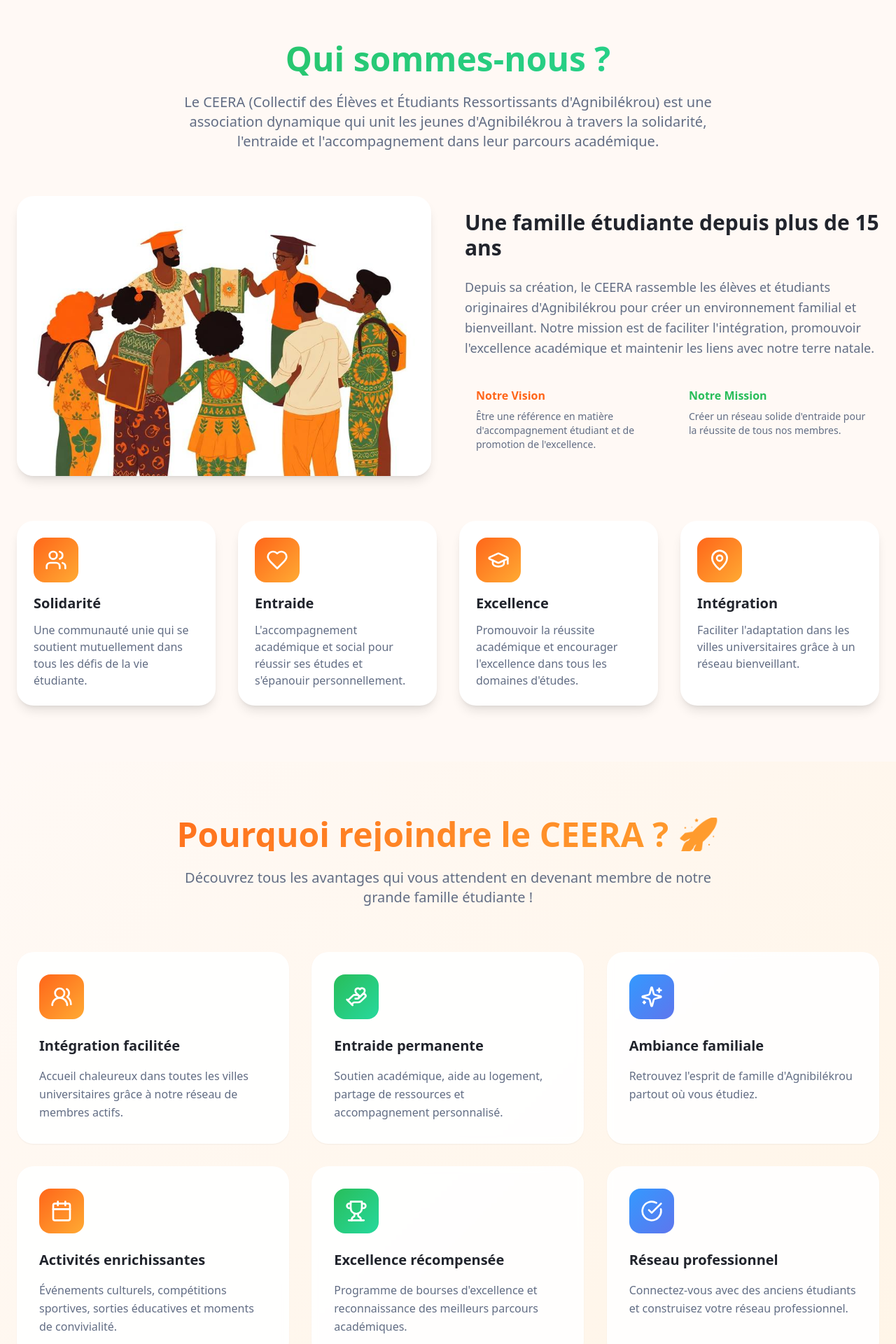
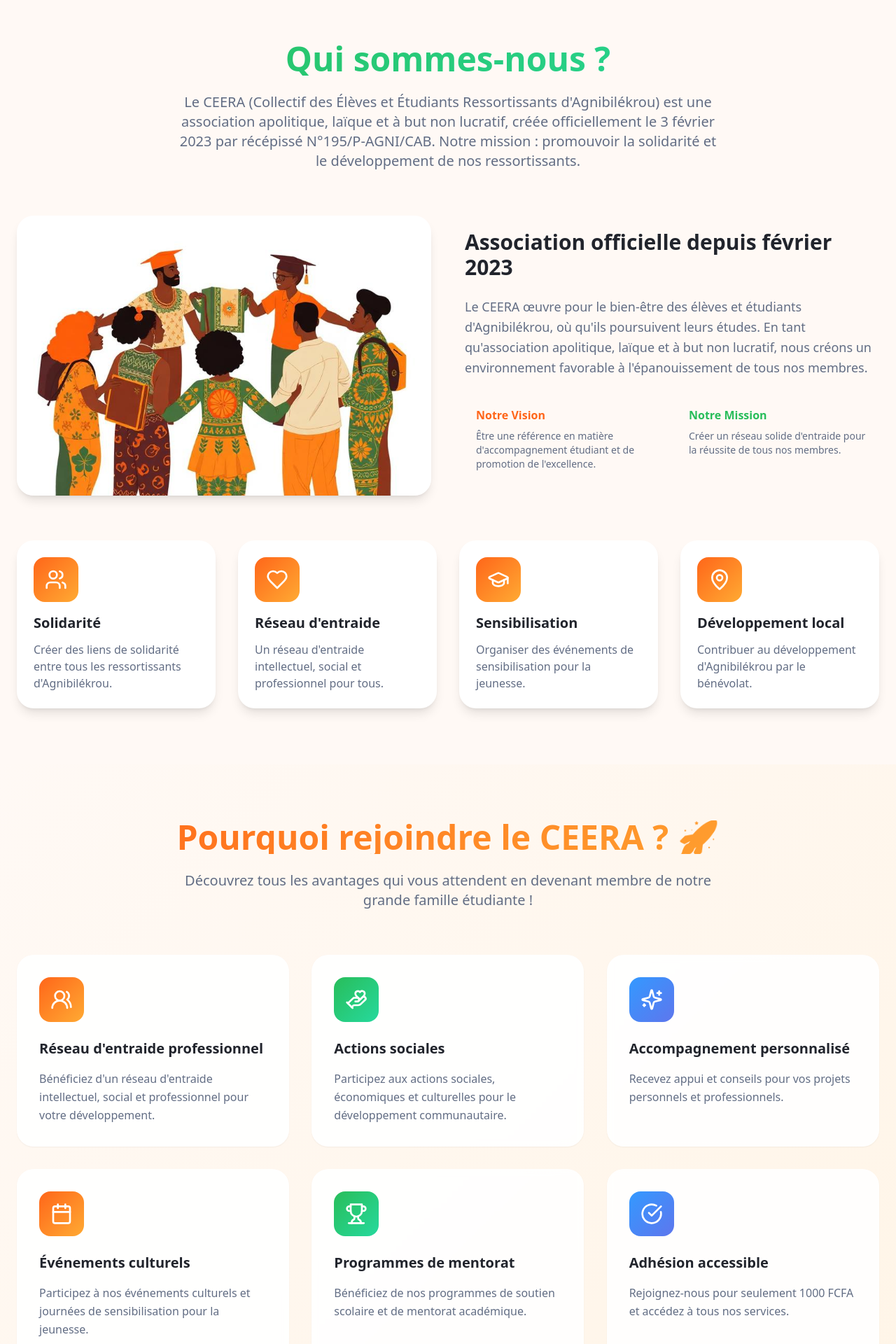
Before and after one commit to GueiAmos/ceera-bac, a React (Vite) app: page / in a window 1280 px wide. Shown: the part 820-2740 px from the top of the page at 70% size. Built offline with nearby package versions, Linux system fonts and the light colour scheme.

Commit message:
Enrich landing page content
Use information from ceera.lovable.app to enhance the landing page.

```diff
--- a/src/components/AboutSection.tsx
+++ b/src/components/AboutSection.tsx
@@ -6,22 +6,22 @@ const AboutSection = () => {
     {
       icon: Users,
       title: "Solidarité",
-      description: "Une communauté unie qui se soutient mutuellement dans tous les défis de la vie étudiante."
+      description: "Créer des liens de solidarité entre tous les ressortissants d'Agnibilékrou."
     },
     {
       icon: Heart,
-      title: "Entraide",
-      description: "L'accompagnement académique et social pour réussir ses études et s'épanouir personnellement."
+      title: "Réseau d'entraide",
+      description: "Un réseau d'entraide intellectuel, social et professionnel pour tous."
     },
     {
       icon: GraduationCap,
-      title: "Excellence",
-      description: "Promouvoir la réussite académique et encourager l'excellence dans tous les domaines d'études."
+      title: "Sensibilisation",
+      description: "Organiser des événements de sensibilisation pour la jeunesse."
     },
     {
       icon: MapPin,
-      title: "Intégration",
-      description: "Faciliter l'adaptation dans les villes universitaires grâce à un réseau bienveillant."
+      title: "Développement local",
+      description: "Contribuer au développement d'Agnibilékrou par le bénévolat."
     }
   ];
 
@@ -35,8 +35,9 @@ const AboutSection = () => {
           </h2>
           <p className="text-xl text-muted-foreground max-w-3xl mx-auto">
             Le CEERA (Collectif des Élèves et Étudiants Ressortissants d'Agnibilékrou)
-            est une association dynamique qui unit les jeunes d'Agnibilékrou à travers
-            la solidarité, l'entraide et l'accompagnement dans leur parcours académique.
+            est une association apolitique, laïque et à but non lucratif, créée officiellement
+            le 3 février 2023 par récépissé N°195/P-AGNI/CAB. Notre mission : promouvoir
+            la solidarité et le développement de nos ressortissants.
           </p>
         </div>
 
@@ -52,13 +53,13 @@ const AboutSection = () => {
 
           <div className="space-y-6 animate-fade-in-up" style={{ animationDelay: '0.2s' }}>
             <h3 className="text-3xl font-bold text-foreground">
-              Une famille étudiante depuis plus de 15 ans
+              Association officielle depuis février 2023
             </h3>
             <p className="text-lg text-muted-foreground leading-relaxed">
-              Depuis sa création, le CEERA rassemble les élèves et étudiants originaires
-              d'Agnibilékrou pour créer un environnement familial et bienveillant.
-              Notre mission est de faciliter l'intégration, promouvoir l'excellence
-              académique et maintenir les liens avec notre terre natale.
+              Le CEERA œuvre pour le bien-être des élèves et étudiants d'Agnibilékrou,
+              où qu'ils poursuivent leurs études. En tant qu'association apolitique,
+              laïque et à but non lucratif, nous créons un environnement favorable
+              à l'épanouissement de tous nos membres.
             </p>
             <div className="grid grid-cols-2 gap-4">
               <div className="bg-gradient-primary/10 p-4 rounded-2xl">
--- /dev/null
+++ b/src/components/ActivitiesSection.tsx
@@ -0,0 +1,92 @@
+import { Card, CardContent } from "@/components/ui/card";
+import { Calendar, Users, Trophy } from "lucide-react";
+
+const ActivitiesSection = () => {
+  const activities = [
+    {
+      icon: Calendar,
+      title: "Journée culturelle",
+      description: "Célébration de notre patrimoine avec danses et plats traditionnels.",
+      image: "https://ceera.lovable.app/lovable-uploads/c857cd43-bf05-42d3-8abc-301024db7a68.png",
+      color: "primary"
+    },
+    {
+      icon: Trophy,
+      title: "Soutien scolaire",
+      description: "Programmes de mentorat pour la réussite académique.",
+      image: "https://ceera.lovable.app/lovable-uploads/f70a5dca-15ad-4000-8cfb-9be5ae1cb5bd.png",
+      color: "secondary"
+    },
+    {
+      icon: Users,
+      title: "Actions sociales",
+      description: "Initiatives communautaires et solidaires.",
+      image: "https://ceera.lovable.app/lovable-uploads/7c8e631b-c3d7-418c-8e1d-8d07d546d1ae.png",
+      color: "accent"
+    }
+  ];
+
+  const getGradientClass = (color: string) => {
+    switch (color) {
+      case 'secondary': return 'bg-gradient-secondary';
+      case 'accent': return 'bg-gradient-accent';
+      default: return 'bg-gradient-primary';
+    }
+  };
+
+  return (
+    <section className="py-20 bg-background">
+      <div className="container mx-auto px-6">
+        {/* Section Header */}
+        <div className="text-center mb-16 animate-fade-in-up">
+          <h2 className="text-4xl md:text-5xl font-bold mb-6 bg-gradient-accent bg-clip-text text-transparent">
+            Nos activités récentes 📸
+          </h2>
+          <p className="text-xl text-muted-foreground max-w-3xl mx-auto">
+            Découvrez les événements et initiatives qui animent notre collectif
+            et renforcent nos liens de solidarité.
+          </p>
+        </div>
+
+        {/* Activities Grid */}
+        <div className="grid md:grid-cols-3 gap-8">
+          {activities.map((activity, index) => (
+            <Card
+              key={index}
+              className="group bg-white border-0 rounded-3xl overflow-hidden shadow-lg hover:shadow-2xl transition-all duration-300 transform hover:scale-105 animate-scale-in"
+              style={{ animationDelay: `${0.1 * index}s` }}
+            >
+              <div className="relative h-48 overflow-hidden">
+                <img
+                  src={activity.image}
+                  alt={activity.title}
+                  className="w-full h-full object-cover transition-transform duration-300 group-hover:scale-110"
+                />
+                <div className={`absolute top-4 left-4 w-12 h-12 ${getGradientClass(activity.color)} rounded-xl flex items-center justify-center shadow-lg`}>
+                  <activity.icon className="h-6 w-6 text-white" />
+                </div>
+              </div>
+              <CardContent className="p-6">
+                <h3 className="text-xl font-semibold text-foreground mb-3 group-hover:text-primary transition-colors duration-300">
+                  {activity.title}
+                </h3>
+                <p className="text-muted-foreground">
+                  {activity.description}
+                </p>
+              </CardContent>
+            </Card>
+          ))}
+        </div>
+
+        {/* Call to action */}
+        <div className="text-center mt-12 animate-fade-in-up" style={{ animationDelay: '0.4s' }}>
+          <p className="text-lg text-muted-foreground mb-4">
+            Et ce n'est que le début ! De nombreuses autres activités vous attendent.
+          </p>
+        </div>
+      </div>
+    </section>
+  );
+};
+
+export default ActivitiesSection;
--- a/src/components/BenefitsSection.tsx
+++ b/src/components/BenefitsSection.tsx
@@ -5,38 +5,38 @@ const BenefitsSection = () => {
   const benefits = [
     {
       icon: Users2,
-      title: "Intégration facilitée",
-      description: "Accueil chaleureux dans toutes les villes universitaires grâce à notre réseau de membres actifs.",
+      title: "Réseau d'entraide professionnel",
+      description: "Bénéficiez d'un réseau d'entraide intellectuel, social et professionnel pour votre développement.",
       color: "primary"
     },
     {
       icon: HandHeart,
-      title: "Entraide permanente",
-      description: "Soutien académique, aide au logement, partage de ressources et accompagnement personnalisé.",
+      title: "Actions sociales",
+      description: "Participez aux actions sociales, économiques et culturelles pour le développement communautaire.",
       color: "secondary"
     },
     {
       icon: Sparkles,
-      title: "Ambiance familiale",
-      description: "Retrouvez l'esprit de famille d'Agnibilékrou partout où vous étudiez.",
+      title: "Accompagnement personnalisé",
+      description: "Recevez appui et conseils pour vos projets personnels et professionnels.",
       color: "accent"
     },
     {
       icon: Calendar,
-      title: "Activités enrichissantes",
-      description: "Événements culturels, compétitions sportives, sorties éducatives et moments de convivialité.",
+      title: "Événements culturels",
+      description: "Participez à nos événements culturels et journées de sensibilisation pour la jeunesse.",
       color: "primary"
     },
     {
       icon: Trophy,
-      title: "Excellence récompensée",
-      description: "Programme de bourses d'excellence et reconnaissance des meilleurs parcours académiques.",
+      title: "Programmes de mentorat",
+      description: "Bénéficiez de nos programmes de soutien scolaire et de mentorat académique.",
       color: "secondary"
     },
     {
       icon: CheckCircle,
-      title: "Réseau professionnel",
-      description: "Connectez-vous avec des anciens étudiants et construisez votre réseau professionnel.",
+      title: "Adhésion accessible",
+      description: "Rejoignez-nous pour seulement 1000 FCFA et accédez à tous nos services.",
       color: "accent"
     }
   ];
@@ -100,17 +100,17 @@ const BenefitsSection = () => {
             Prêt à rejoindre notre communauté ? 🎯
           </h3>
           <p className="text-lg text-muted-foreground mb-6 max-w-2xl mx-auto">
-            Plus de 500 étudiants nous font déjà confiance.
-            Rejoignez-nous dès aujourd'hui et bénéficiez de tous ces avantages !
+            Association officielle depuis 2023, nous accompagnons déjà de nombreux étudiants.
+            Rejoignez-nous pour seulement 1000 FCFA et bénéficiez de tous ces avantages !
           </p>
           <div className="flex flex-wrap justify-center gap-4 text-sm text-muted-foreground">
             <span className="flex items-center gap-2">
               <CheckCircle className="h-4 w-4 text-success" />
-              Inscription gratuite
+              Cotisation : 1000 FCFA
             </span>
             <span className="flex items-center gap-2">
               <CheckCircle className="h-4 w-4 text-success" />
-              Accès immédiat
+              Association officielle
             </span>
             <span className="flex items-center gap-2">
               <CheckCircle className="h-4 w-4 text-success" />
--- a/src/components/Footer.tsx
+++ b/src/components/Footer.tsx
@@ -23,8 +23,9 @@ const Footer = () => {
             🎓 Ton aventure étudiante commence ici !
           </h2>
           <p className="text-xl mb-8 opacity-90 max-w-2xl mx-auto">
-            Rejoins dès maintenant la plus grande famille d'étudiants d'Agnibilékrou
-            et bénéficie d'un accompagnement personnalisé tout au long de tes études.
+            Rejoins dès maintenant la famille officielle des étudiants d'Agnibilékrou !
+            Association apolitique, laïque et à but non lucratif créée en 2023.
+            Cotisation : seulement 1000 FCFA.
           </p>
           <Button
             size="lg"
@@ -76,15 +77,15 @@ const Footer = () => {
           <div className="grid md:grid-cols-3 gap-8 mb-8 text-sm opacity-80">
             <div>
               <h4 className="font-semibold mb-2">🎯 Notre Mission</h4>
-              <p>Accompagner et unir les étudiants d'Agnibilékrou pour leur réussite académique et sociale.</p>
+              <p>Promouvoir la solidarité et le développement de nos ressortissants d'Agnibilékrou.</p>
             </div>
             <div>
-              <h4 className="font-semibold mb-2">📍 Présence</h4>
-              <p>Plus de 10 villes universitaires à travers la Côte d'Ivoire et l'étranger.</p>
+              <h4 className="font-semibold mb-2">📅 Création</h4>
+              <p>Association officielle créée le 3 février 2023 (Récépissé N°195/P-AGNI/CAB).</p>
             </div>
             <div>
-              <h4 className="font-semibold mb-2">👥 Communauté</h4>
-              <p>Plus de 500 membres actifs et anciens étudiants dans notre réseau.</p>
+              <h4 className="font-semibold mb-2">💰 Adhésion</h4>
+              <p>Rejoignez-nous pour seulement 1000 FCFA et bénéficiez de tous nos services.</p>
             </div>
           </div>
           <p className="text-sm opacity-70">
--- a/src/components/HeroSection.tsx
+++ b/src/components/HeroSection.tsx
@@ -33,7 +33,8 @@ const HeroSection = () => {
           </h2>
           <p className="text-xl md:text-2xl text-muted-foreground mb-8 max-w-2xl mx-auto">
             Votre réussite au baccalauréat marque le début d'une nouvelle aventure !
-            Le CEERA est là pour vous accompagner dans cette étape importante.
+            Le CEERA, association officielle créée en 2023, est là pour vous accompagner
+            dans cette étape importante de votre parcours étudiant.
           </p>
         </div>
 
--- a/src/pages/Index.tsx
+++ b/src/pages/Index.tsx
@@ -1,6 +1,7 @@
 import HeroSection from "@/components/HeroSection";
 import AboutSection from "@/components/AboutSection";
 import BenefitsSection from "@/components/BenefitsSection";
+import ActivitiesSection from "@/components/ActivitiesSection";
 import Footer from "@/components/Footer";
 
 const Index = () => {
@@ -9,6 +10,7 @@ const Index = () => {
       <HeroSection />
       <AboutSection />
       <BenefitsSection />
+      <ActivitiesSection />
       <Footer />
     </div>
   );
```
